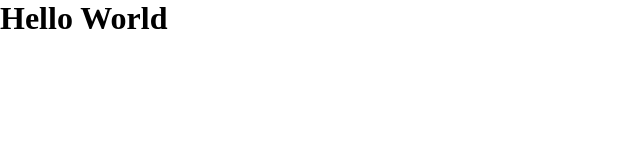
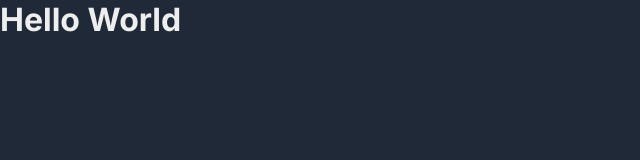
Before and after one commit to alermlv/password-generator, a website built with Vite: page index.html in a window 1280 px wide. Shown: the whole page, without its empty margins (0-640 px from the left). Built offline with nearby package versions, Linux system fonts and the light colour scheme.

Commit message:
add basic styles for body

```diff
--- a/index.css
+++ b/index.css
@@ -1,3 +1,6 @@
 body {
     margin: 0;
+    font-family: Inter, sans-serif;
+    color: #EEEEEE;
+    background-color: #1F2937;
 }
```
